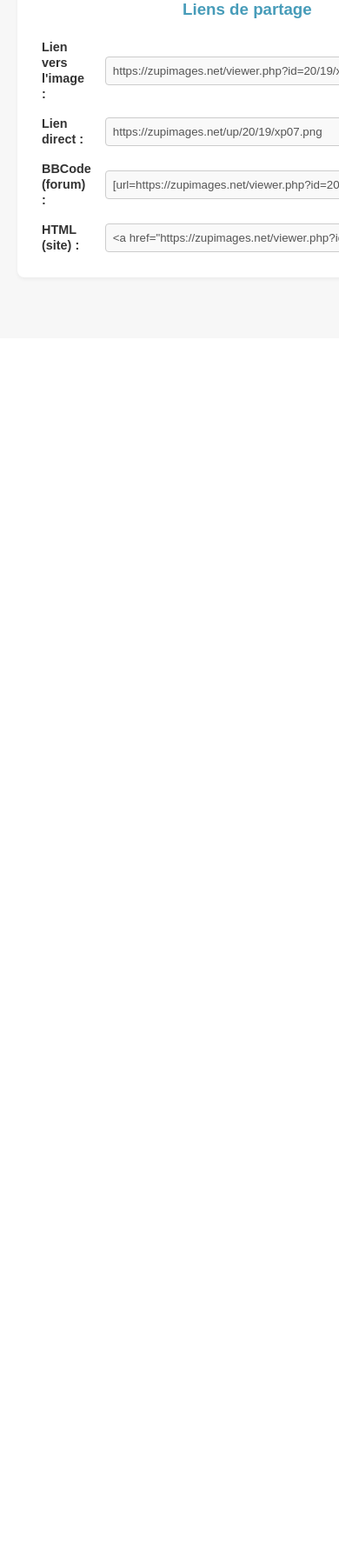
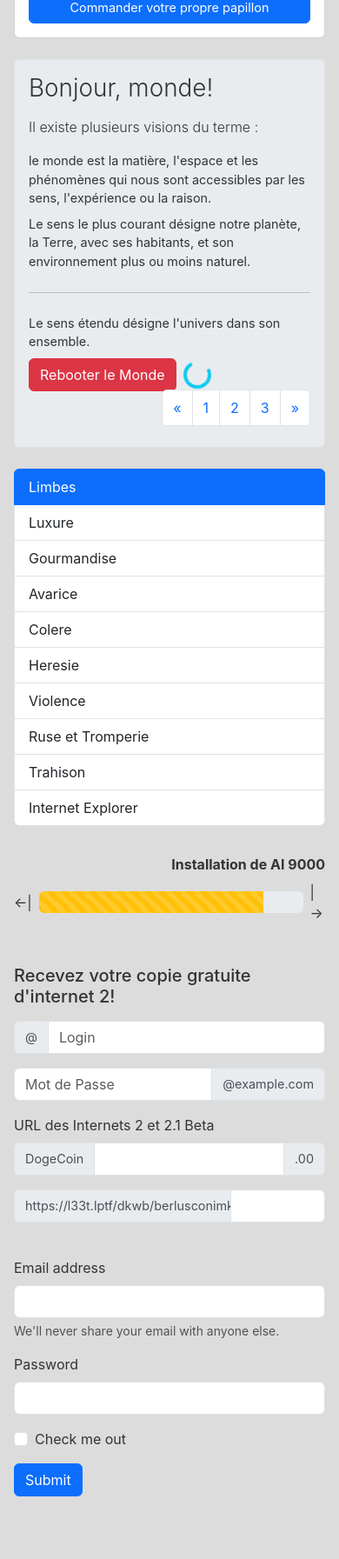
Before and after one commit to laetitiaquintin-83/runtrack3, a PHP site: page / in a window 390 px wide; the page is wider, and only the part inside the window is pictured. Shown: the part 455-2248 px from the top of that part at 87% size. Before the commit the page ends 777 px from the top of that part, so only its background shows below. Run offline with PHP 8.4, Linux system fonts and the light colour scheme.

Commit message:
Mise à jour de la maquette avec Bootstrap : ajout d'une navigation, d'une interface utilisateur améliorée et d'un formulaire de contact. Amélioration des styles CSS et des interactions JavaScript.

```diff
--- a/jour06/job01/index.html
+++ b/jour06/job01/index.html
@@ -1,85 +1,166 @@
 <!DOCTYPE html>
 <html lang="fr">
 <head>
-    <meta charset="UTF-8" />
-    <meta name="viewport" content="width=device-width, initial-scale=1.0" />
-    <title>Visionneuse d'Image - Simplifiée</title>
-    <link rel="stylesheet" href="style.css" />
+    <meta charset="UTF-8">
+    <meta name="viewport" content="width=device-width, initial-scale=1.0">
+    <title>Container LaPlateforme_</title>
+    <link href="https://cdn.jsdelivr.net/npm/bootstrap@5.3.0/dist/css/bootstrap.min.css" rel="stylesheet">
+    <link rel="stylesheet" href="style.css">
 </head>
 <body>
-    <header id="header">
-      <div class="logo">Ma Visionneuse</div>
-      <div class="header-right">
-        <a class="btn-default" href="#">Héberger des images</a>
+
+    <nav class="navbar navbar-expand-lg navbar-light bg-light" aria-label="Navigation principale">
+        <div class="container-fluid">
+            <a class="navbar-brand" href="#">LPTF</a>
+            <button class="navbar-toggler" type="button" data-bs-toggle="collapse" data-bs-target="#mainNavbar" aria-controls="mainNavbar" aria-expanded="false" aria-label="Basculer la navigation">
+                <span class="navbar-toggler-icon"></span>
+            </button>
+            <div class="collapse navbar-collapse" id="mainNavbar">
+                <ul class="navbar-nav me-auto mb-2 mb-lg-0">
+                    <li class="nav-item">
+                        <a class="nav-link active" aria-current="page" href="#">Accueil</a>
+                    </li>
+                    <li class="nav-item">
+                        <a class="nav-link" href="#">Units</a>
+                    </li>
+                    <li class="nav-item">
+                        <a class="nav-link" href="#">Jobs</a>
+                    </li>
+                    <li class="nav-item">
+                        <a class="nav-link" href="#">Skills</a>
+                    </li>
+                </ul>
             </div>
+        </div>
+    </nav>
+
+    <header class="container-fluid text-center pt-5 pb-3">
+        <h1 class="display-4">LaPlateforme_</h1>
     </header>
 
-    <main id="content">
-      <p>Voici votre image hébergée :</p>
+    <div class="container-fluid main-container">
 
-      <div class="image-container">
-        <a href="https://zupimages.net/up/20/19/xp07.png" target="_blank">
-          <img
-            src="https://zupimages.net/up/20/19/xp07.png"
-            alt="Image hébergée"
-            id="main-image"
-          />
-        </a>
+        <div class="row">
+
+            <div class="col-md-3 mb-4">
+                <div class="card h-100">
+                    <img src="https://i.pinimg.com/736x/b3/b5/97/b3b59794fd2dc87e0cfdd9c4fec3f4ce.jpg" class="card-img-top" alt="Papillon">
+                    <div class="card-body">
+                        <h5 class="card-title fw-bold">Un Papillon</h5>
+                        <p class="card-text">Un papillon, c'est un peu comme une chenille, mais avec des ailes. <br> Ne pas ingérer.</p>
+                        <button class="btn btn-primary w-100" id="btn-papillon">Commander votre propre papillon</button>
+                    </div>
+                </div>
             </div>
 
-      <div id="share">
-        <h3>Liens de partage</h3>
-        <table>
-          <tbody>
-            <tr>
-              <td><label for="url-viewer">Lien vers l'image :</label></td>
-              <td>
-                <input
-                  class="copy-input"
-                  type="text"
-                  value="https://zupimages.net/viewer.php?id=20/19/xp07.png"
-                  readonly
-                />
-              </td>
-            </tr>
-            <tr>
-              <td><label for="url-direct">Lien direct :</label></td>
-              <td>
-                <input
-                  class="copy-input"
-                  type="text"
-                  value="https://zupimages.net/up/20/19/xp07.png"
-                  readonly
-                />
-              </td>
-            </tr>
-            <tr>
-              <td><label for="code-bbcode">BBCode (forum) :</label></td>
-              <td>
-                <input
-                  class="copy-input"
-                  type="text"
-                  value="[url=https://zupimages.net/viewer.php?id=20/19/xp07.png][img]https://zupimages.net/up/20/19/xp07.png[/img][/url]"
-                  readonly
-                />
-              </td>
-            </tr>
-            <tr>
-              <td><label for="code-html">HTML (site) :</label></td>
-              <td>
-                <input
-                  class="copy-input"
-                  type="text"
-                  value='<a href="https://zupimages.net/viewer.php?id=20/19/xp07.png"><img src="https://zupimages.net/up/20/19/xp07.png" alt="" /></a>'
-                  readonly
-                />
-              </td>
-            </tr>
-          </tbody>
-        </table>
+            <div class="col-md-6 mb-4">
+                <div class="p-4 bg-light-gray rounded h-100 position-relative">
+                    <h1 class="fw-light mb-3">Bonjour, monde!</h1>
+                    <p class="lead fs-6">Il existe plusieurs visions du terme :</p>
+                    <p class="small-text">le monde est la matière, l'espace et les phénomènes qui nous sont accessibles par les sens, l'expérience ou la raison.</p>
+                    <p class="small-text">Le sens le plus courant désigne notre planète, la Terre, avec ses habitants, et son environnement plus ou moins naturel.</p>
+
+                    <hr class="my-4">
+
+                    <p class="small-text">Le sens étendu désigne l'univers dans son ensemble.</p>
+
+                    <div class="d-flex align-items-center mb-5">
+                        <button class="btn btn-danger me-2" aria-label="Rebooter le Monde">Rebooter le Monde</button>
+                        <div class="spinner-border text-info" role="status"></div>
                     </div>
-    </main>
 
+                    <nav class="position-absolute bottom-0 end-0 p-3" aria-label="Pagination de contenu">
+                        <ul class="pagination m-0 mb-2">
+                            <li class="page-item"><a class="page-link" href="#">&laquo;</a></li>
+                            <li class="page-item"><a class="page-link" href="#">1</a></li>
+                            <li class="page-item"><a class="page-link" href="#">2</a></li>
+                            <li class="page-item"><a class="page-link" href="#">3</a></li>
+                            <li class="page-item"><a class="page-link" href="#">&raquo;</a></li>
+                        </ul>
+                    </nav>
+                </div>
+            </div>
+
+            <div class="col-md-3 mb-4">
+                <div class="list-group">
+                    <a href="#" class="list-group-item list-group-item-action active">Limbes</a>
+                    <a href="#" class="list-group-item list-group-item-action">Luxure</a>
+                    <a href="#" class="list-group-item list-group-item-action">Gourmandise</a>
+                    <a href="#" class="list-group-item list-group-item-action">Avarice</a>
+                    <a href="#" class="list-group-item list-group-item-action">Colere</a>
+                    <a href="#" class="list-group-item list-group-item-action">Heresie</a>
+                    <a href="#" class="list-group-item list-group-item-action">Violence</a>
+                    <a href="#" class="list-group-item list-group-item-action">Ruse et Tromperie</a>
+                    <a href="#" class="list-group-item list-group-item-action">Trahison</a>
+                    <a href="#" class="list-group-item list-group-item-action">Internet Explorer</a>
+                </div>
+            </div>
+        </div>
+
+        <div class="row mt-2">
+            <div class="col-12 text-end">
+                <label class="fw-bold mb-2">Installation de AI 9000</label>
+            </div>
+            <div class="col-12 d-flex align-items-center">
+                <span class="me-2">&larr;|</span>
+                <div class="progress w-100" style="height: 25px;">
+                    <div class="progress-bar progress-bar-striped bg-warning" role="progressbar" style="width: 85%" aria-valuenow="85" aria-valuemin="0" aria-valuemax="100"></div>
+                </div>
+                <span class="ms-2">|&rarr;</span>
+            </div>
+        </div>
+
+        <div class="row mt-5 mb-5">
+
+            <div class="col-md-6 mb-4">
+                <h5 class="mb-3">Recevez votre copie gratuite d'internet 2!</h5>
+
+                <div class="input-group mb-3">
+                    <span class="input-group-text" id="addon-login">@</span>
+                    <input type="text" class="form-control" placeholder="Login" aria-label="Login" aria-describedby="addon-login" id="login">
+                </div>
+
+                <div class="input-group mb-3">
+                    <input type="password" class="form-control" placeholder="Mot de Passe" aria-label="Mot de Passe" id="password-alt">
+                    <span class="input-group-text" id="addon-domain">@example.com</span>
+                </div>
+
+                <label class="form-label" for="url-beta">URL des Internets 2 et 2.1 Beta</label>
+                <div class="input-group mb-3">
+                    <span class="input-group-text" id="addon-doge">DogeCoin</span>
+                    <input type="text" class="form-control" aria-label="Montant DogeCoin" aria-describedby="addon-doge" id="doge">
+                    <span class="input-group-text">.00</span>
+                </div>
+
+                <div class="input-group mb-3">
+                    <span class="input-group-text text-truncate" id="addon-url" style="max-width: 250px;">https://l33t.lptf/dkwb/berlusconimkt/</span>
+                    <input type="text" class="form-control" aria-label="Chemin URL" aria-describedby="addon-url" id="url-beta">
+                </div>
+            </div>
+
+            <div class="col-md-6 mb-4">
+                <form>
+                    <div class="mb-3">
+                        <label class="form-label" for="email">Email address</label>
+                        <input type="email" class="form-control" id="email" aria-describedby="emailHelp">
+                        <div class="form-text">We'll never share your email with anyone else.</div>
+                    </div>
+                    <div class="mb-3">
+                        <label class="form-label" for="password">Password</label>
+                        <input type="password" class="form-control" id="password">
+                    </div>
+                    <div class="mb-3 form-check">
+                        <input type="checkbox" class="form-check-input" id="checkme">
+                        <label class="form-check-label" for="checkme">Check me out</label>
+                    </div>
+                    <button type="submit" class="btn btn-primary">Submit</button>
+                </form>
+            </div>
+        </div>
+
+    </div>
+
+    <script src="https://cdn.jsdelivr.net/npm/bootstrap@5.3.0/dist/js/bootstrap.bundle.min.js"></script>
     <script src="script.js"></script>
 </body>
 </html>
--- a/jour06/job01/style.css
+++ b/jour06/job01/style.css
@@ -1,110 +1,69 @@
-/* Réinitialisation de base */
-* {
-    margin: 0;
-    padding: 0;
-    box-sizing: border-box;
-    font-family: Arial, sans-serif;
-}
-
+/* Fond gris général de la page */
 body {
-    background-color: #f7f7f7;
+    background-color: #dcdcdc;
+    font-family: -apple-system, BlinkMacSystemFont, "Segoe UI", Roboto, "Helvetica Neue", Arial, sans-serif;
     color: #333;
 }
 
-/* --- Header --- */
-#header {
-    height: 60px;
-    background-color: #1b212b;
-    color: #969191;
-    border-top: 3px solid #141921;
-    display: flex;
-    justify-content: space-between;
-    align-items: center;
-    padding: 0 20px;
-    margin-bottom: 30px;
+/* Espacement global pour petits écrans */
+.main-container {
+    padding-left: 1rem;
+    padding-right: 1rem;
 }
 
-.logo {
-    font-weight: bold;
-    font-size: 1.2rem;
-    color: #fff;
+/* Titre LaPlateforme_ fin */
+h1.display-4 {
+    font-weight: 300;
+    color: #444;
 }
 
-/* Bouton bleu */
-.btn-default {
-    background: linear-gradient(to bottom, #62aec5, #479cb9);
-    border-radius: 3px;
-    color: #d3f7ff;
-    font-size: 12px;
-    font-weight: bold;
-    padding: 10px 18px;
-    text-decoration: none;
-    transition: color 0.2s;
+/* Le fond gris clair du bloc central "Bonjour monde" */
+.bg-light-gray {
+    background-color: #e9ecef;
+    border: 1px solid #dee2e6;
 }
 
-.btn-default:hover {
-    color: #fff;
+/* Taille de police pour les paragraphes de description */
+.small-text {
+    font-size: 0.9rem;
+    margin-bottom: 0.5rem;
 }
 
-/* --- Contenu Principal --- */
-#content {
-    text-align: center;
-    max-width: 1000px;
-    margin: 0 auto;
-    padding: 20px;
+/* Ajustement de l'image Papillon */
+.card-img-top {
+    height: 180px;
+    object-fit: cover;
 }
 
-.image-container img {
-    max-width: 100%;
-    height: auto;
-    border: 1px solid #141921;
-    margin: 20px 0;
-    box-shadow: 0 4px 6px rgba(0, 0, 0, 0.1);
-}
-
-/* --- Section Partage --- */
-#share {
-    background: white;
-    padding: 20px;
-    border-radius: 8px;
-    box-shadow: 0 2px 4px rgba(0, 0, 0, 0.05);
-    display: inline-block;
-    /* Pour centrer le bloc */
-}
-
-#share h3 {
-    margin-bottom: 15px;
-    color: #479cb9;
-}
-
-table {
-    margin: 0 auto;
-    border-collapse: collapse;
-}
-
-td {
-    padding: 8px;
-    text-align: left;
-}
-
-label {
-    font-weight: bold;
+/* Bouton bleu papillon */
+#btn-papillon {
     font-size: 0.9rem;
 }
 
-/* Style des champs input */
-input[type="text"] {
-    width: 400px;
-    padding: 8px;
-    border: 1px solid #ccc;
-    border-radius: 4px;
-    background-color: #f9f9f9;
-    color: #555;
-    cursor: pointer;
+/* Barre de progression jaune rayée */
+.progress-bar-striped {
+    background-image: linear-gradient(45deg, rgba(255, 255, 255, .15) 25%, transparent 25%, transparent 50%, rgba(255, 255, 255, .15) 50%, rgba(255, 255, 255, .15) 75%, transparent 75%, transparent);
+    background-size: 1rem 1rem;
 }
 
-input[type="text"]:focus {
-    border-color: #62aec5;
-    background-color: #fff;
-    outline: none;
+/* Input groups gris */
+.input-group-text {
+    background-color: #e9ecef;
+    color: #495057;
+    font-size: 0.9rem;
 }
+
+/* Pagination clickable area un peu plus large sur mobile */
+.pagination .page-link {
+    padding: 0.5rem 0.75rem;
+}
+
+/* Ajuster le contenu du bloc central sur petits écrans */
+@media (max-width: 576px) {
+    .bg-light-gray {
+        padding: 1rem !important;
+    }
+    .card-img-top {
+        height: 140px;
+    }
+}
--- a/jour06/job03/index.html
+++ b/jour06/job03/index.html
@@ -69,11 +69,11 @@
 
       <div class="alert alert-info text-center">
         <div class="explainer-desktop">
-          **Écran Large (Desktop) :** Les blocs B, C et D sont sur une seule
+          <strong>Écran Large (Desktop) :</strong> Les blocs B, C et D sont sur une seule
           ligne (1/3 chacun).
         </div>
         <div class="explainer-mobile">
-          **Écran Étroit (Mobile) :** Les blocs B, C et D s'empilent
+          <strong>Écran Étroit (Mobile) :</strong> Les blocs B, C et D s'empilent
           verticalement (toute la largeur). Redimensionnez votre fenêtre pour
           voir le changement !
         </div>
```
Also changed, not shown: jour06/job01/script.js (+17 -16 lines), jour06/job02/script.js (+8 -8 lines). Lines whose indentation alone changed are shown as unchanged.
